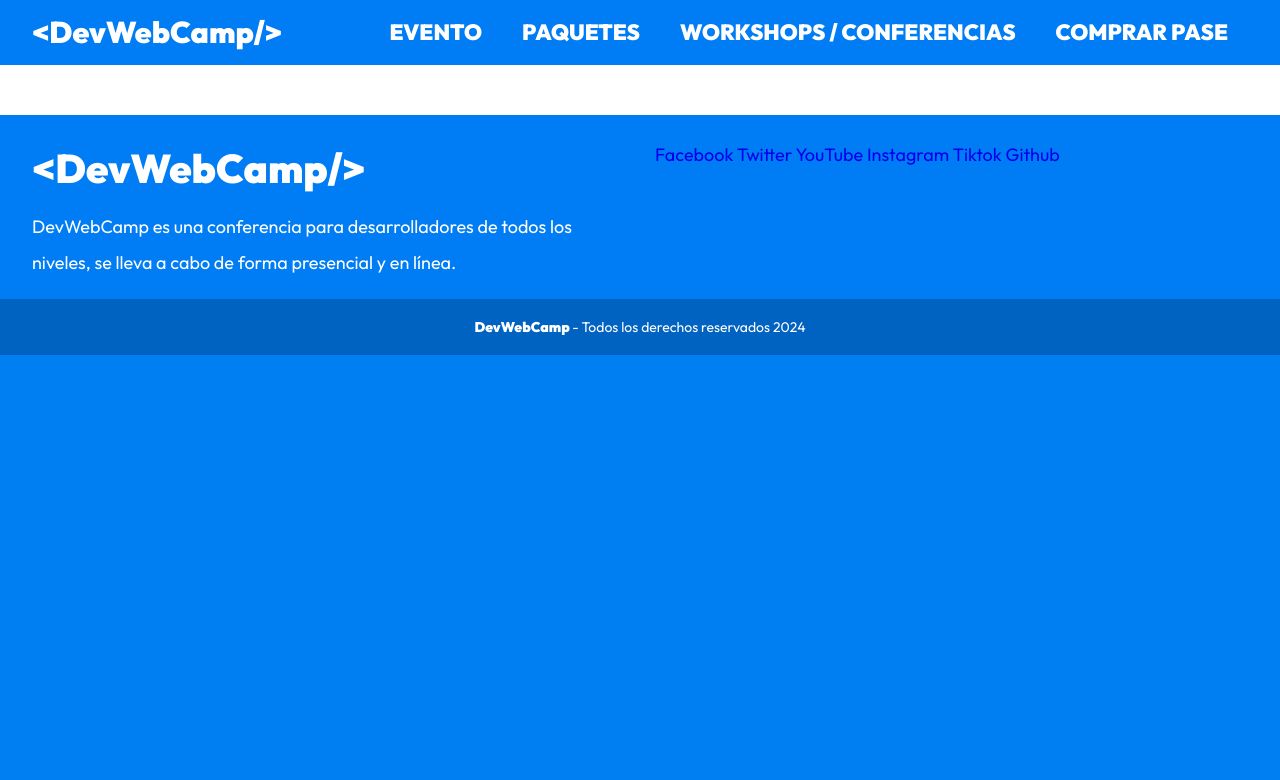
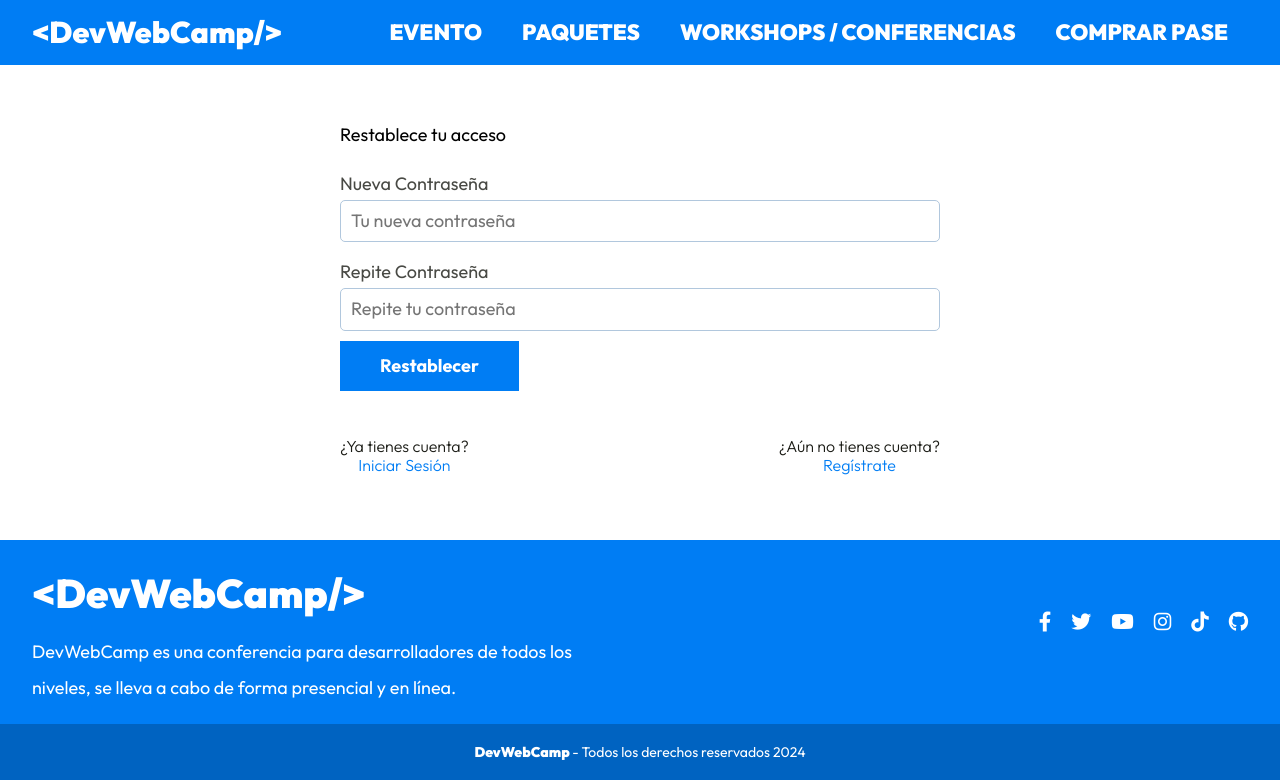
Before and after one commit to UrielFlocru/DevWebCamp, a PHP site: template views/auth/reestablecer.php in a window 1280 px wide. Shown: the part 600-1380 px from the top of the page. Before the commit the page ends 955 px from the top, so only its background shows below. Run offline with PHP 8.4, Linux system fonts and the light colour scheme; the template is opened without the code that fills it, so the values that code supplies are empty; some libraries are stand-ins or nearby versions.

Commit message:
4th commit

```diff
--- a/classes/Email.php
+++ b/classes/Email.php
@@ -69,7 +69,7 @@ class Email {
 
         $contenido = '<html>';
         $contenido .= "<p><strong>Hola " . $this->nombre .  "</strong> Has solicitado reestablecer tu password, sigue el siguiente enlace para hacerlo.</p>";
-        $contenido .= "<p>Presiona aquí: <a href='" . $_ENV['HOST'] . "/recuperar?token=" . $this->token . "'>Reestablecer Password</a>";
+        $contenido .= "<p>Presiona aquí: <a href='" . $_ENV['HOST'] . "/reestablecer?token=" . $this->token . "'>Reestablecer Password</a>";
         $contenido .= "<p>Si tu no solicitaste este cambio, puedes ignorar el mensaje</p>";
         $contenido .= '</html>';
         $mail->Body = $contenido;
--- a/controllers/AuthController.php
+++ b/controllers/AuthController.php
@@ -223,7 +223,7 @@ class AuthController {
 
         if(empty($usuario)) {
             // No se encontró un usuario con ese token
-            Usuario::setAlerta('error', 'Token No Válido');
+            Usuario::setAlerta('error', 'Token No Válido, la cuenta no se confirmó');
         } else {
             // Confirmar la cuenta
             $usuario->confirmado = 1;
--- a/src/scss/base/_mixins.scss
+++ b/src/scss/base/_mixins.scss
@@ -70,7 +70,9 @@
 }
 
 @mixin texto-fluido ($min, $max) {
-    font-size: clamp($min,-.08rem + 10vw ,$max);
+
+        font-size: clamp($min,-.08rem + 10vw ,$max);
+
 }
 
 @mixin texto-degradado ($inicio, $final) {
@@ -89,3 +91,42 @@
         margin: 0;
     }
 }
+
+@mixin menu-social($color, $size){
+    &__enlace{
+
+        &::before{
+            color: $color;
+            font-size: $size;
+            display: inline-block;
+            font-style: normal;
+            text-rendering: auto;
+            -webkit-font-smoothing: antialiased;
+            font-family: "Font Awesome 6 Brands";
+        }
+
+        &[href*="https://facebook.com"]::before {
+            content: "\f39e";
+        }
+        &[href*="https://github.com"]::before {
+            content: "\f09b";
+        }
+
+        &[href*="https://tiktok.com"]::before {
+            content: "\e07b";
+        }
+        &[href*="https://instagram.com"]::before {
+            content: "\f16d";
+        }
+        &[href*="https://youtube.com"]::before {
+            content: "\f167";
+        }
+        &[href*="https://twitter.com"]::before {
+            content: "\f099";
+        }
+    }
+
+    &__ocultar{
+        display: none;
+    }
+}
--- a/src/scss/ui/_index.scss
+++ b/src/scss/ui/_index.scss
@@ -1,3 +1,5 @@
 @forward 'formulario';
 @forward 'header';
 @forward 'footer';
+@forward 'social';
+@forward 'alertas';
--- /dev/null
+++ b/src/scss/ui/alertas/_alertas.scss
@@ -0,0 +1,26 @@
+@use 'base/variables' as v;
+@use 'base/mixins' as m;
+@use 'sass:color';
+
+.alerta{
+
+    padding: 1.5rem 1.5rem 1.5rem 3rem;
+    text-transform: uppercase;
+    margin: 1rem 0;
+    font-size: 1.2rem;
+    font-weight: v.$bold;
+
+
+    &__error{
+        background-color: color.adjust(v.$rojo, $lightness: 60%);
+        border-left: 0.5rem solid v.$rojo;
+        color: v.$rojo;
+    }
+
+    &__exito{
+        background-color: color.adjust(v.$verde, $lightness: 40%);
+        border-left: 0.5rem solid v.$verde;
+        color: color.adjust(v.$verde, $lightness: -20%);
+
+    }
+}
--- /dev/null
+++ b/src/scss/ui/alertas/_index.scss
@@ -0,0 +1 @@
+@forward 'alertas';
--- a/src/scss/ui/formulario/_acciones.scss
+++ b/src/scss/ui/formulario/_acciones.scss
@@ -13,6 +13,11 @@
     font-size: 1.6rem;
     text-align: center;
 
+    &--centrar{
+        @extend .acciones;
+        justify-content: center;
+    }
+
     &__enlace{
         color: v.$azul;
 
--- /dev/null
+++ b/src/scss/ui/social/_index.scss
@@ -0,0 +1 @@
+@forward 'sociales';
--- /dev/null
+++ b/src/scss/ui/social/_sociales.scss
@@ -0,0 +1,19 @@
+@use 'base/variables' as v;
+@use 'base/mixins' as m;
+
+
+.menu-redes{
+    @include m.menu-social(v.$blanco, 2rem);
+
+    &{
+        display: flex;
+        justify-content: center;
+        gap: 2rem;
+        margin: 4rem 0;
+
+        @include m.tablet{
+            justify-content: flex-end;
+        }
+    }
+
+}
--- a/views/auth/mensaje.php
+++ b/views/auth/mensaje.php
@@ -0,0 +1,5 @@
+<main class="auth">
+    <h2 class="auth__heading"> <?php echo $titulo ?> </h2>
+    <p class="auth__texto">Es necesario confirmar tu cuenta, revisa tu bandeja de entrada para hacerlo.</p>
+
+</main>
--- a/views/auth/olvide.php
+++ b/views/auth/olvide.php
@@ -2,7 +2,9 @@
     <h2 class="auth__heading"> <?php echo $titulo ?> </h2>
     <p class="auth__texto">Restablece tu acceso</p>
 
-    <form action="" class="formulario">
+    <?php require_once __DIR__.  '/../templates/alertas.php';?>
+
+    <form action="/olvide" method="POST" class="formulario">
         <div class="formulario__campo">
             <label for="email" class="formulario__label">Correo Electrónico</label>
             <input type="email" class="formulario__input" id="email" name="email" placeholder="Tu correo electrónico" >
--- a/views/auth/reestablecer.php
+++ b/views/auth/reestablecer.php
@@ -0,0 +1,27 @@
+<main class="auth">
+    <h2 class="auth__heading"> <?php echo $titulo ?> </h2>
+    <p class="auth__texto">Restablece tu acceso</p>
+
+    <?php require_once __DIR__.  '/../templates/alertas.php';?>
+
+    <form action="/olvide" method="POST" class="formulario">
+        <div class="formulario__campo">
+            <label for="password" class="formulario__label">Nueva Contraseña</label>
+            <input type="password" class="formulario__input" id="password" name="password" placeholder="Tu nueva contraseña" >
+        </div>
+        <div class="formulario__campo">
+            <label for="password2" class="formulario__label">Repite Contraseña</label>
+            <input type="password" class="formulario__input" id="password2" name="password2" placeholder="Repite tu contraseña" >
+        </div>
+
+
+        <input type="submit" class="formulario__submit" value="Restablecer" >
+
+    </form>
+
+    <div class="acciones">
+        <p>¿Ya tienes cuenta?<br><a href="/login" class="acciones__enlace" >Iniciar Sesión</a></p>
+        <p>¿Aún no tienes cuenta? <br><a href="/registro" class="acciones__enlace">Regístrate</a></p>
+    </div>
+
+</main>
--- /dev/null
+++ b/views/templates/alertas.php
@@ -0,0 +1,9 @@
+<?php
+    foreach ($alertas as $key => $alerta){
+        foreach ($alerta as $mensaje){
+?>
+            <div class="alerta alerta__<?php echo $key; ?>"><?php echo $mensaje;  ?></div>
+<?php
+        }
+    }
+?>
```
Also changed, not shown: models/Usuario.php (+6 -6 lines), views/auth/confirmar.php (+17 -0 lines), views/auth/registro.php (+27 -4 lines), public/build/css/app.css, src/scss/app.scss (line endings or trailing spaces), 2 other files.
